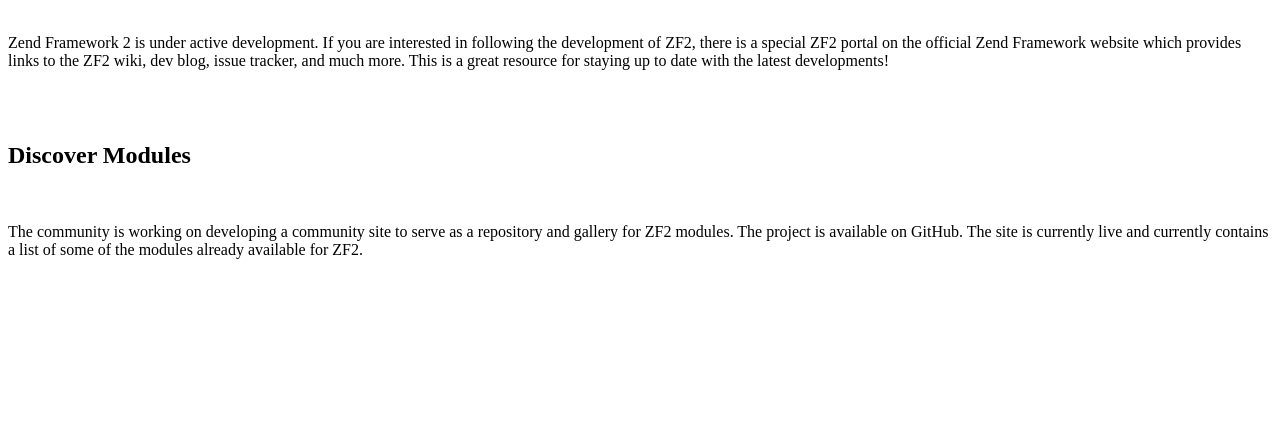
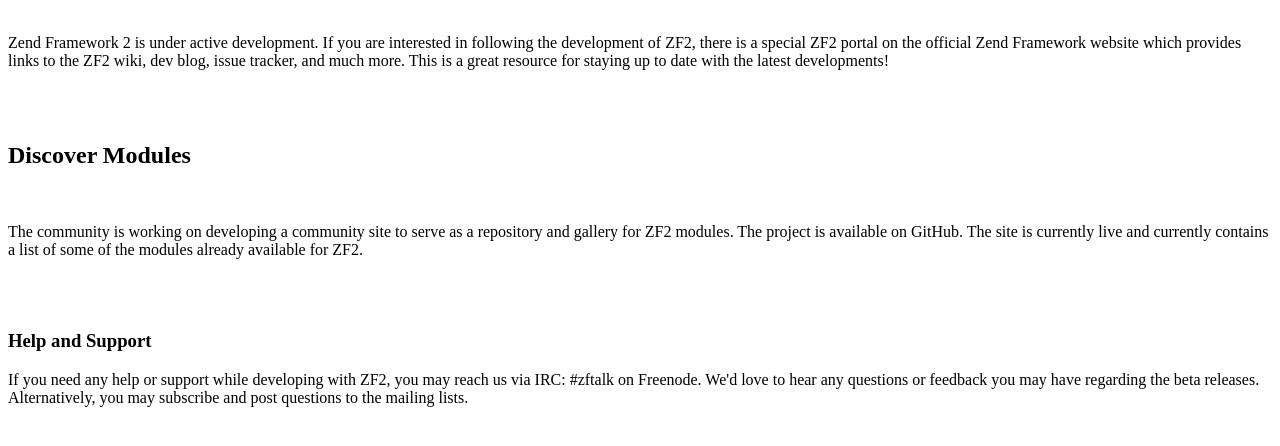
Before and after one commit to serjjio/site, a plain HTML site: page index.html in a window 1280 px wide. Shown: the part 66-512 px from the top of the page. Drawn offline with Linux system fonts and the light colour scheme.

Commit message:
third commit

```diff
--- a/index.html
+++ b/index.html
@@ -3,3 +3,6 @@
 <br><br>
 <h2>Discover Modules</h2><br>
 <p>The community is working on developing a community site to serve as a repository and gallery for ZF2 modules. The project is available on GitHub. The site is currently live and currently contains a list of some of the modules already available for ZF2.</p>
+<br><br>
+<h3>Help and Support</h3>
+<p>If you need any help or support while developing with ZF2, you may reach us via IRC: #zftalk on Freenode. We'd love to hear any questions or feedback you may have regarding the beta releases. Alternatively, you may subscribe and post questions to the mailing lists.</p>
```
